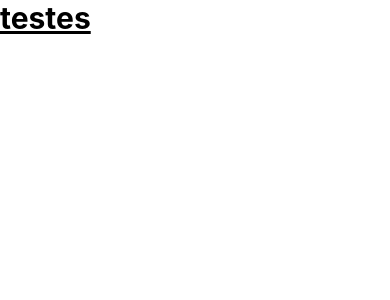
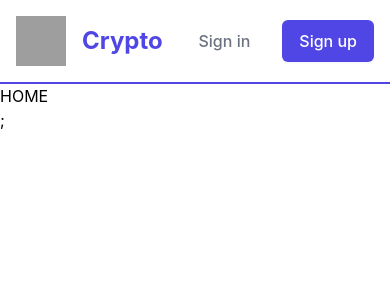
Before and after one commit to igormoraesdev/crypto, a Next.js app in the folder frontend/: page / in a window 390 px wide. Shown: the top 300 px of the page. Built offline with nearby package versions, Linux system fonts and the light colour scheme; grey boxes are pictures that could not be loaded.

Commit message:
feat: add navbar component

```diff
--- a/frontend/next.config.js
+++ b/frontend/next.config.js
@@ -1,6 +1,11 @@
 /** @type {import('next').NextConfig} */
+const withImages = require("next-images");
+
 const nextConfig = {
   reactStrictMode: true,
-}
+  images: {
+    domains: ["tailwindui.com"],
+  },
+};
 
-module.exports = nextConfig
+module.exports = withImages(nextConfig);
--- a/frontend/package.json
+++ b/frontend/package.json
@@ -9,7 +9,9 @@
     "lint": "next lint"
   },
   "dependencies": {
+    "@headlessui/react": "^1.6.4",
     "next": "12.1.6",
+    "next-images": "^1.8.4",
     "react": "18.1.0",
     "react-dom": "18.1.0"
   },
--- /dev/null
+++ b/frontend/src/components/Navbar/index.tsx
@@ -0,0 +1,41 @@
+import Image from "next/image";
+
+const Navbar = () => {
+  return (
+    <div className="bg-white max-w-7xl mx-auto px-4 sm:px-6 py-4 border-b-2 border-indigo-600">
+      <div className="flex items-center justify-between max-w-7xl mx-auto">
+        <a href="#" className="flex items-center">
+          <Image
+            height={50}
+            width={50}
+            className="h-8 w-auto sm:h-10"
+            src="https://tailwindui.com/img/logos/workflow-mark-indigo-600.svg"
+            alt=""
+          />
+          <span className="ml-4 font-bold text-2xl text-indigo-600">
+            Crypto
+          </span>
+        </a>
+
+        <div className="">
+          <div className="flex items-center justify-end md:flex-1 lg:w-0">
+            <a
+              href="#"
+              className="whitespace-nowrap text-base font-medium text-gray-500 hover:text-indigo-600 ease-in duration-300 hover:-translate-y-1"
+            >
+              Sign in
+            </a>
+            <a
+              href="#"
+              className="ml-8 whitespace-nowrap inline-flex items-center justify-center px-4 py-2 border border-transparent rounded-md shadow-sm text-base font-medium text-white bg-indigo-600 hover:bg-indigo-900 hover:-translate-y-1 ease-in duration-300"
+            >
+              Sign up
+            </a>
+          </div>
+        </div>
+      </div>
+    </div>
+  );
+};
+
+export default Navbar;
--- /dev/null
+++ b/frontend/src/components/index.ts
@@ -0,0 +1 @@
+export { default as Navbar } from "./Navbar";
--- a/frontend/src/pages/_app.tsx
+++ b/frontend/src/pages/_app.tsx
@@ -1,8 +1,14 @@
 import "../styles/globals.css";
 import type { AppProps } from "next/app";
+import { Navbar } from "../components";
 
 function MyApp({ Component, pageProps }: AppProps) {
-  return <Component {...pageProps} />;
+  return (
+    <>
+      <Navbar />
+      <Component {...pageProps} />;
+    </>
+  );
 }
 
 export default MyApp;
--- a/frontend/src/pages/index.tsx
+++ b/frontend/src/pages/index.tsx
@@ -1,19 +1,17 @@
 import type { NextPage } from "next";
 import Head from "next/head";
+import { HomeScreen } from "../screens";
 
 const Home: NextPage = () => {
   return (
-    <div className="container">
+    <>
       <Head>
         <title>Create Next App</title>
         <meta name="description" content="Generated by create next app" />
         <link rel="icon" href="/favicon.ico" />
       </Head>
-
-      <main className="container mx-auto">
-        <p className="text-3xl font-bold underline">testes</p>
-      </main>
-    </div>
+      <HomeScreen />
+    </>
   );
 };
 
--- /dev/null
+++ b/frontend/src/screens/Home/index.tsx
@@ -0,0 +1,5 @@
+const HomeScreen = () => {
+  return <div>HOME</div>;
+};
+
+export default HomeScreen;
--- /dev/null
+++ b/frontend/src/screens/index.ts
@@ -0,0 +1 @@
+export { default as HomeScreen } from "./Home";
--- a/frontend/tailwind.config.js
+++ b/frontend/tailwind.config.js
@@ -1,10 +1,20 @@
+const colors = require("tailwindcss/colors");
+
 module.exports = {
   content: [
     "./src/pages/**/*.{js,ts,jsx,tsx}",
+    "./src/screens/**/*.{js,ts,jsx,tsx}",
     "./src/components/**/*.{js,ts,jsx,tsx}",
   ],
   theme: {
+    colors: {
+      ...colors,
+    },
+    fontFamily: {
+      primary: ["Inter", "Arial", "sans-serif"],
+      secondary: ["Lora", "Times New Roman", "Times", "serif"],
+    },
     extend: {},
   },
-  plugins: [],
+  plugins: ["tailwindcss", "autoprefixer", "postcss"],
 };
```
Also changed, not shown: 1 other file (tests, documents, lock files or other folders).
